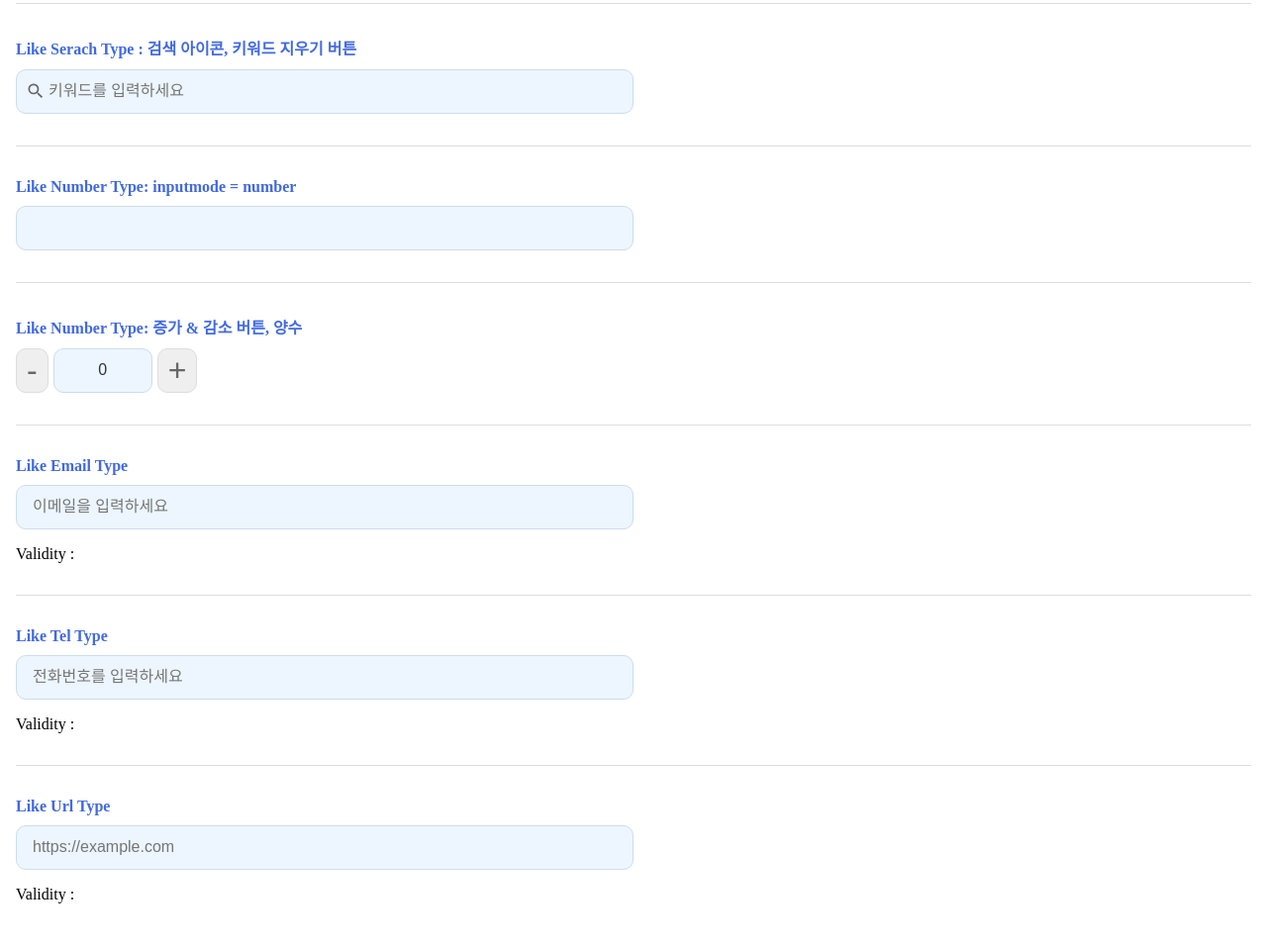
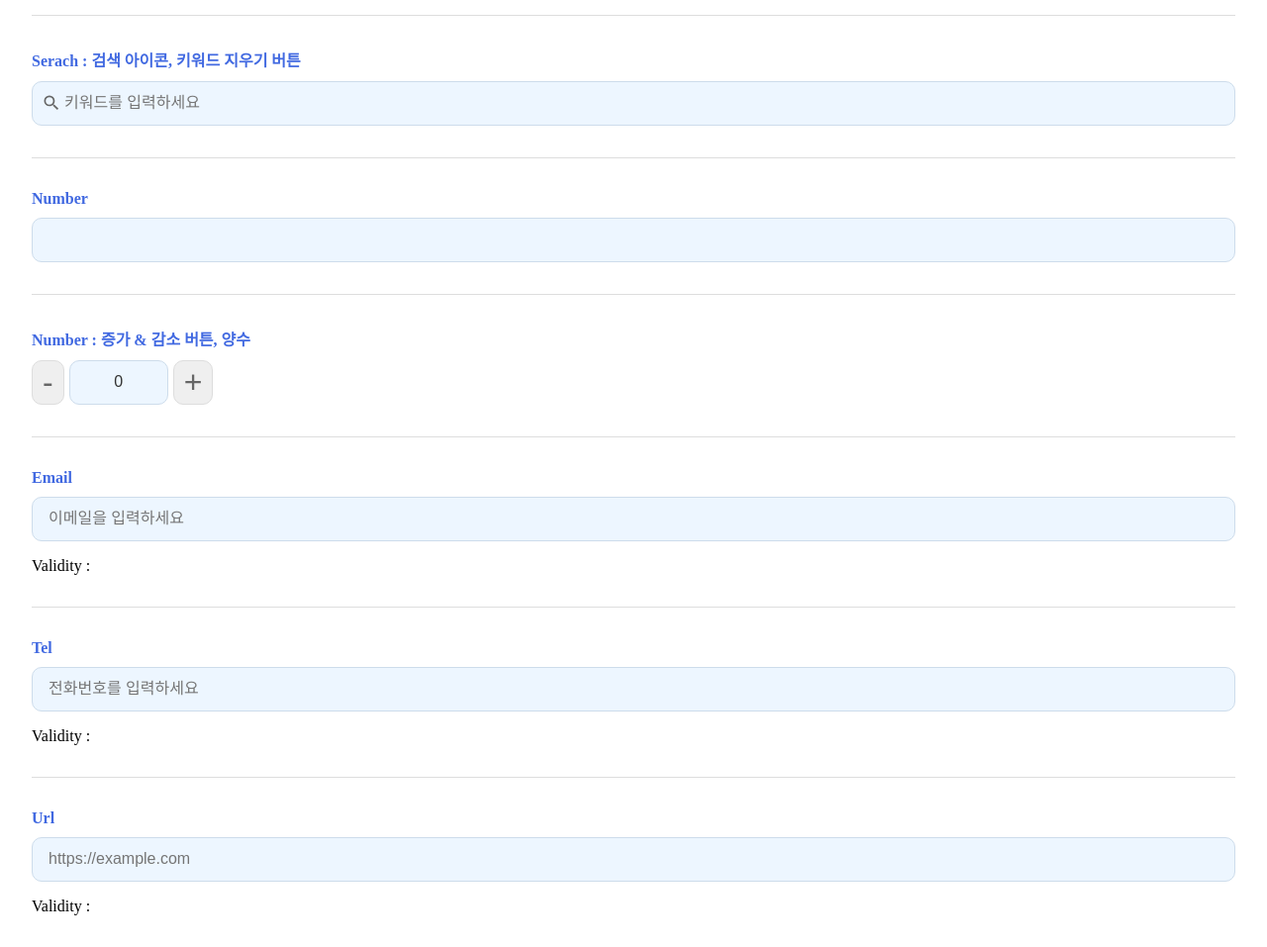
Before and after one commit to thegicode/html-forms, a website: page src/html/input-text.html in a window 1280 px wide. Shown: the part 1230-2187 px from the top of the page at 99% size. Before the commit the page ends 2159 px from the top, so only its background shows below. Drawn offline with Linux system fonts and the light colour scheme.

Commit message:
Fix like number

```diff
--- a/src/html/input-text.html
+++ b/src/html/input-text.html
@@ -83,7 +83,7 @@
 
     <h3>Like Other Types</h3>
 
-    <h4>Like Serach Type : 검색 아이콘, 키워드 지우기 버튼</h4>
+    <h4>Serach : 검색 아이콘, 키워드 지우기 버튼</h4>
     <form class="form-search">
         <input type="text" name="search" class="input" placeholder="키워드를 입력하세요">
         <svg focusable="false" xmlns="http://www.w3.org/2000/svg" viewBox="0 0 24 24" class="icon"><path d="M15.5 14h-.79l-.28-.27A6.471 6.471 0 0 0 16 9.5 6.5 6.5 0 1 0 9.5 16c1.61 0 3.09-.59 4.23-1.57l.27.28v.79l5 4.99L20.49 19l-4.99-5zm-6 0C7.01 14 5 11.99 5 9.5S7.01 5 9.5 5 14 7.01 14 9.5 11.99 14 9.5 14z"></path></svg>
@@ -94,13 +94,28 @@
     </form>
 
 
-    <h4>Like Number Type: inputmode = number</h4>
+    <h4>Number</h4>
     <form class="form-number">
-        <input type="text" class="input" value="" inputmode="number" pattern="\d+">
+        <input type="text" class="input" value="" pattern="\d+">
+        <script>
+            const _likeNumbertype = () => {
+                const form = document.querySelector('.form-number')
+                const input = form.querySelector('input')
+                let temp = input.value
+                input.addEventListener('input', () => {
+                    if (input.checkValidity()) {
+                        temp = input.value
+                    } else {
+                        input.value = temp
+                    }
+                })
+            }
+            _likeNumbertype()
+        </script>
     </form>
 
 
-    <h4>Like Number Type: 증가 & 감소 버튼, 양수</h4>
+    <h4>Number : 증가 & 감소 버튼, 양수</h4>
     <form class="form-numberActions">
         <button type="button" class="decrease-button">-</button>
         <input type="text" class="input" value="0" pattern="\d+">
@@ -136,7 +151,7 @@
 
 
 
-    <h4>Like Email Type</h4>
+    <h4>Email</h4>
     <form class="form-email">
         <input type="text" class="input"
             pattern="[A-Za-z0-9._%+-]+@[A-Za-z0-9.-]+\.[A-Za-z]{1,63}$"
@@ -155,7 +170,7 @@
 
 
 
-    <h4>Like Tel Type</h4>
+    <h4>Tel</h4>
     <form class="form-tel">
         <input type="text" class="input"
         maxlength="13"
@@ -175,7 +190,7 @@
 
 
 
-    <h4>Like Url Type</h4>
+    <h4>Url</h4>
     <form class="form-url">
         <input type="text" class="input"
         placeholder="https://example.com"
--- a/src/sass/input-text.scss
+++ b/src/sass/input-text.scss
@@ -5,7 +5,7 @@ button {
     cursor: pointer;
 }
 body {
-    margin: 1rem;
+    margin: 2rem;
 }
 
 h3 {
@@ -26,7 +26,7 @@ h5 {
 
 
 .input {
-    width: 50%;
+    width: 100%;
     height: 45px;
     padding: 0 1rem;
     border-radius: 10px;
@@ -41,7 +41,6 @@ h5 {
 }
 .form-search {
     position: relative;
-    width: 50%;
     height: 45px;
 
     display: flex;
```
Also changed, not shown: package.json (+4 -4 lines), src/css/input-text.css, 1 other file.
